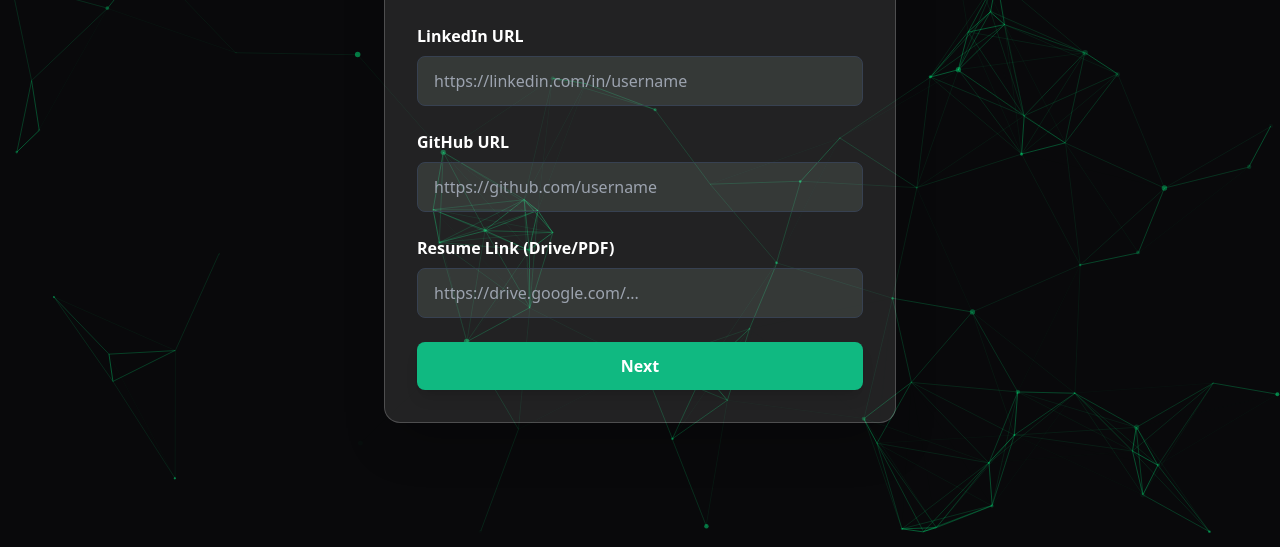
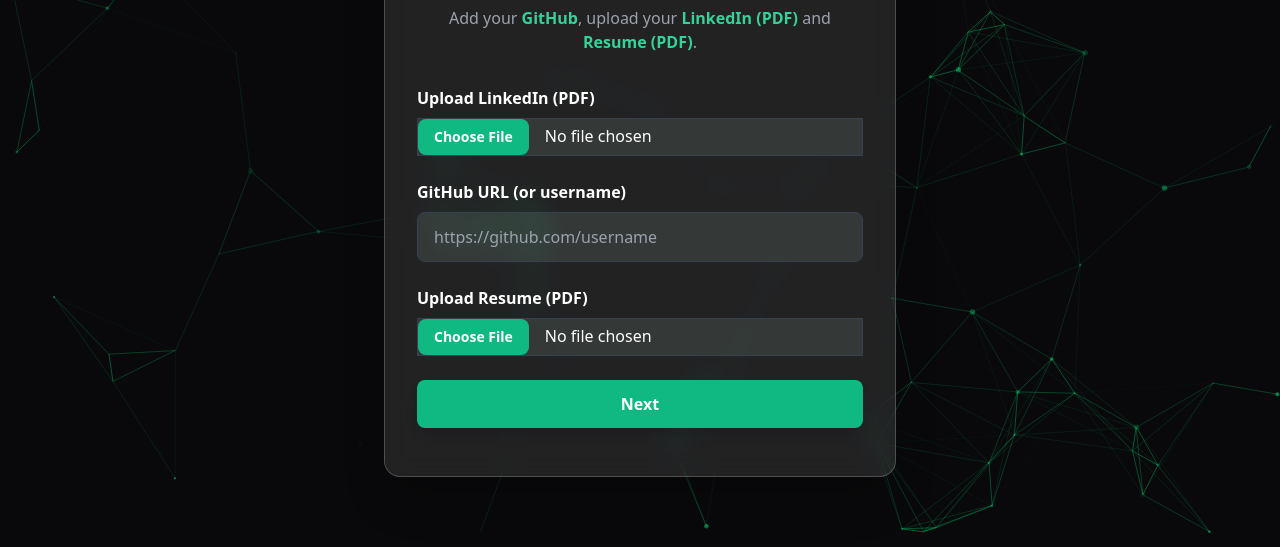
Before and after one commit to padmanshu-pare/AutoFolio, a plain HTML site: page 3_link_insertion.html in a window 1280 px wide. Shown: the part 253-800 px from the top of the page. Drawn offline with nearby package versions, Linux system fonts and the light colour scheme.

Commit message:
Update 3_link_insertion.html

```diff
--- a/3_link_insertion.html
+++ b/3_link_insertion.html
@@ -2,17 +2,18 @@
 <html lang="en">
 
 <head>
-  <meta charset="UTF-8">
-  <meta name="viewport" content="width=device-width, initial-scale=1.0">
+  <meta charset="UTF-8" />
+  <meta name="viewport" content="width=device-width, initial-scale=1.0" />
   <title>AutoFolio | Add Your Links</title>
   <script src="https://cdn.tailwindcss.com"></script>
-  <link rel="stylesheet" href="https://cdnjs.cloudflare.com/ajax/libs/font-awesome/6.4.0/css/all.min.css">
+  <link rel="stylesheet" href="https://cdnjs.cloudflare.com/ajax/libs/font-awesome/6.4.0/css/all.min.css" />
+  <!-- pdf.js (optional if you want to preview PDFs later) -->
+  <script src="https://cdnjs.cloudflare.com/ajax/libs/pdf.js/3.11.174/pdf.min.js"></script>
 </head>
 
 <body class="bg-zinc-950 text-white font-sans">
   <!-- Particle Background -->
   <div id="particles-js" class="absolute top-0 left-0 w-full h-full -z-10"></div>
-
 
   <!-- Navbar -->
   <nav class="fixed w-full top-0 z-50 bg-neutral-900 backdrop-blur-md shadow-md">
@@ -25,102 +26,124 @@
   </nav>
 
   <!-- Hero Section -->
-  <section class="flex flex-col items-center justify-center min-w-screen px-6 pt-24 ">
-    <div class="max-w-lg w-full bg-white/10 backdrop-blur-msm border border-white/20
-            p-8 rounded-2xl shadow-2xl hover:scale-105 transition-transform duration-300">
+  <section class="flex flex-col items-center justify-center min-h-screen px-6 pt-24">
+    <div
+      class="max-w-lg w-full bg-white/10 backdrop-blur-md border border-white/20 p-8 rounded-2xl shadow-2xl transition-transform duration-300">
 
-      <h2 class="text-3xl font-extrabold  text-center mb-6">
+      <h2 class="text-3xl font-extrabold text-center mb-6">
         Share Your Professional Links
       </h2>
-      <p class="text-gray-400 text-center mb-10">
-        Showcase your <span class="text-emerald-400 font-semibold">LinkedIn</span>,
-        <span class="text-emerald-400 font-semibold">GitHub</span>,
-        and <span class="text-emerald-400 font-semibold">Resume</span> — all in one portfolio.
+      <p class="text-gray-400 text-center mb-8">
+        Add your <span class="text-emerald-400 font-semibold">GitHub</span>,
+        upload your <span class="text-emerald-400 font-semibold">LinkedIn (PDF)</span>
+        and <span class="text-emerald-400 font-semibold">Resume (PDF)</span>.
       </p>
 
-      <!-- Form -->
-      <!-- Form -->
       <form id="profileForm" class="space-y-6">
+
+        <!-- LinkedIn PDF -->
         <div>
-          <label for="linkedin" class="block mb-2 font-semibold">LinkedIn URL</label>
-          <input type="url" id="linkedin" class="w-full px-4 py-3 rounded-lg bg-emerald-100/10 text-white border border-gray-700
-             hover:border-emerald-400 hover:shadow-[0_0_15px_#34d399]
-             outline-none transition-all duration-300" placeholder="https://linkedin.com/in/username">
+          <label for="linkedinFile" class="block mb-2 font-semibold">Upload LinkedIn (PDF)</label>
+          <input type="file" id="linkedinFile" accept="application/pdf" class="w-full file:mr-4 file:py-2 file:px-4 file:rounded-lg file:border-0
+            file:text-sm file:font-semibold file:bg-emerald-500 file:text-white
+            hover:file:bg-emerald-600 cursor-pointer bg-emerald-100/10 text-white border border-gray-700
+            focus:border-emerald-400 outline-none transition-all duration-300" required>
         </div>
+
+        <!-- GitHub URL -->
         <div>
-          <label for="github" class="block mb-2 font-semibold">GitHub URL</label>
-          <input type="url" id="github" class="w-full px-4 py-3 rounded-lg bg-emerald-100/10 text-white border border-gray-700
-             hover:border-emerald-400 hover:shadow-[0_0_15px_#34d399]
-             outline-none transition-all duration-300" placeholder="https://github.com/username">
+          <label for="github" class="block mb-2 font-semibold">GitHub URL (or username)</label>
+          <input type="text" id="github" class="w-full px-4 py-3 rounded-lg bg-emerald-100/10 text-white border border-gray-700
+            focus:border-emerald-400 outline-none transition-all duration-300"
+            placeholder="https://github.com/username" required>
+          <p id="gh-username-hint" class="text-xs text-gray-400 mt-1"></p>
         </div>
+
+        <!-- Resume PDF -->
         <div>
-          <label for="resume" class="block mb-2 font-semibold">Resume Link (Drive/PDF)</label>
-          <input type="url" id="resume" class="w-full px-4 py-3 rounded-lg bg-emerald-100/10 text-white border border-gray-700
-             hover:border-emerald-400 hover:shadow-[0_0_15px_#34d399]
-             outline-none transition-all duration-300" placeholder="https://drive.google.com/..." required>
+          <label for="resumeFile" class="block mb-2 font-semibold">Upload Resume (PDF)</label>
+          <input type="file" id="resumeFile" accept="application/pdf" class="w-full file:mr-4 file:py-2 file:px-4 file:rounded-lg file:border-0
+            file:text-sm file:font-semibold file:bg-emerald-500 file:text-white
+            hover:file:bg-emerald-600 cursor-pointer bg-emerald-100/10 text-white border border-gray-700
+            focus:border-emerald-400 outline-none transition-all duration-300" required>
         </div>
-        <button class="w-full bg-emerald-500 text-white py-3 rounded-lg font-bold
-                 shadow-lg hover:bg-emerald-600 hover:shadow-emerald-500/50
-                 transition-all duration-300">
-          Next
+
+        <button type="submit" id="nextBtn" class="w-full bg-emerald-500 text-white py-3 rounded-lg font-bold
+          shadow-lg hover:bg-emerald-600 hover:shadow-emerald-500/50
+          transition-all duration-300 flex items-center justify-center gap-2">
+          <span>Next</span>
+          <span id="loader"
+            class="hidden animate-spin h-5 w-5 border-2 border-white border-t-transparent rounded-full"></span>
         </button>
       </form>
 
-
-
+      <div id="status" class="text-sm text-gray-300 mt-4 whitespace-pre-wrap"></div>
     </div>
   </section>
 
   <script src="https://cdn.jsdelivr.net/particles.js/2.0.0/particles.min.js"></script>
   <script>
+    // particles.js config
     particlesJS("particles-js", {
-      "particles": {
-        "number": { "value": 80, "density": { "enable": true, "value_area": 800 } },
-        "color": { "value": "#00ff88" },
-        "shape": { "type": "circle" },
-        "opacity": { "value": 0.5, "random": true },
-        "size": { "value": 3, "random": true },
-        "line_linked": { "enable": true, "distance": 150, "color": "#00ff88", "opacity": 0.4, "width": 1 },
-        "move": { "enable": true, "speed": 2, "direction": "none", "out_mode": "bounce" }
+      particles: {
+        number: { value: 80, density: { enable: true, value_area: 800 } },
+        color: { value: "#00ff88" },
+        shape: { type: "circle" },
+        opacity: { value: 0.5, random: true },
+        size: { value: 3, random: true },
+        line_linked: { enable: true, distance: 150, color: "#00ff88", opacity: 0.4, width: 1 },
+        move: { enable: true, speed: 2, direction: "none", out_mode: "bounce" }
       },
-      "interactivity": {
-        "detect_on": "canvas",
-        "events": {
-          "onhover": { "enable": true, "mode": "repulse" },
-          "onclick": { "enable": true, "mode": "push" }
-        },
-        "modes": {
-          "repulse": { "distance": 100, "duration": 0.4 },
-          "push": { "particles_nb": 4 }
-        }
+      interactivity: {
+        detect_on: "canvas",
+        events: { onhover: { enable: true, mode: "repulse" }, onclick: { enable: true, mode: "push" } },
+        modes: { repulse: { distance: 100, duration: 0.4 }, push: { particles_nb: 4 } }
       },
-      "retina_detect": true
+      retina_detect: true
+    });
+
+    // Convert File → Base64
+    const toBase64 = (file) => new Promise((resolve, reject) => {
+      const reader = new FileReader();
+      reader.readAsDataURL(file);
+      reader.onload = () => resolve(reader.result);
+      reader.onerror = (err) => reject(err);
+    });
+
+    // Handle form submit
+    document.getElementById("profileForm").addEventListener("submit", async (e) => {
+      e.preventDefault();
+
+      const linkedinFile = document.getElementById("linkedinFile").files[0];
+      const github = document.getElementById("github").value.trim();
+      const resumeFile = document.getElementById("resumeFile").files[0];
+
+      if (!linkedinFile || !resumeFile || !github) {
+        alert("⚠️ Please upload both PDFs and enter your GitHub.");
+        return;
+      }
+
+      try {
+        const linkedinBase64 = await toBase64(linkedinFile);
+        const resumeBase64 = await toBase64(resumeFile);
+
+        const userData = JSON.parse(localStorage.getItem("user")) || {};
+        userData.github = github;
+        userData.linkedinPDF = linkedinBase64;
+        userData.resumePDF = resumeBase64;
+
+        localStorage.setItem("user", JSON.stringify(userData));
+
+        document.getElementById("status").textContent = "✅ Files saved successfully! Redirecting...";
+        setTimeout(() => {
+          window.location.href = "4_theme_select.html";
+        }, 1000);
+      } catch (err) {
+        console.error(err);
+        document.getElementById("status").textContent = "❌ Error saving files.";
+      }
     });
   </script>
-
-
 </body>
-<script>
-  document.addEventListener("DOMContentLoaded", () => {
-    const form = document.getElementById("profileForm");
-
-    form.addEventListener("submit", (e) => {
-      e.preventDefault(); // prevent normal form submit
-
-      const linkedin = document.getElementById("linkedin").value.trim();
-      const github = document.getElementById("github").value.trim();
-      const resume = document.getElementById("resume").value.trim();
-
-      if (linkedin, github, resume) {
-        // ✅ All fields filled → redirect
-        window.location.href = "4_theme_select.html";
-      } else {
-        // ❌ If any field is empty
-        alert("Please enter all the links before continuing.");
-      }
-    });
-  });
-</script>
-
 
 </html>
```
